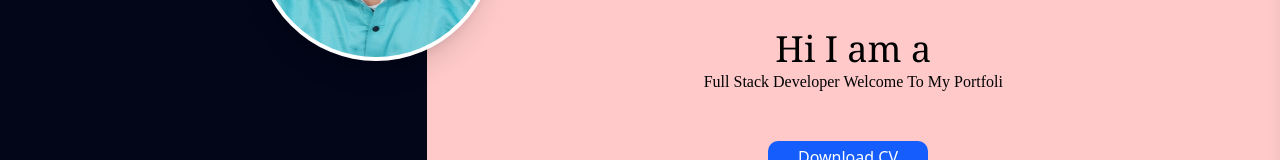
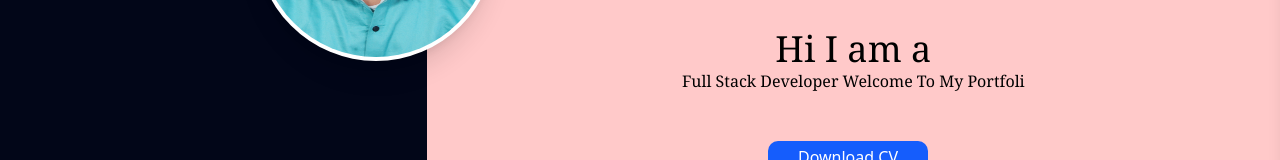
Before and after one commit to rakeshsunki/rakeshportfolio, a React (Vite) app: page / in a window 1280 px wide. Shown: the part 339-499 px from the top of the page. Built offline with nearby package versions, Linux system fonts and the light colour scheme.

Commit message:
typewriter updated

```diff
--- a/src/components/typewriter.jsx
+++ b/src/components/typewriter.jsx
@@ -17,9 +17,7 @@ const Typewriter = ({ text, speed = 100, delay = 1500 }) => {
     }
   }, [index, text, speed, delay]);
 
-  return (
-    <span className="text-black font-[cursive]">{text.slice(0, index)}</span>
-  );
+  return <span className="text-black font-serif">{text.slice(0, index)}</span>;
 };
 
 export default Typewriter;
```
